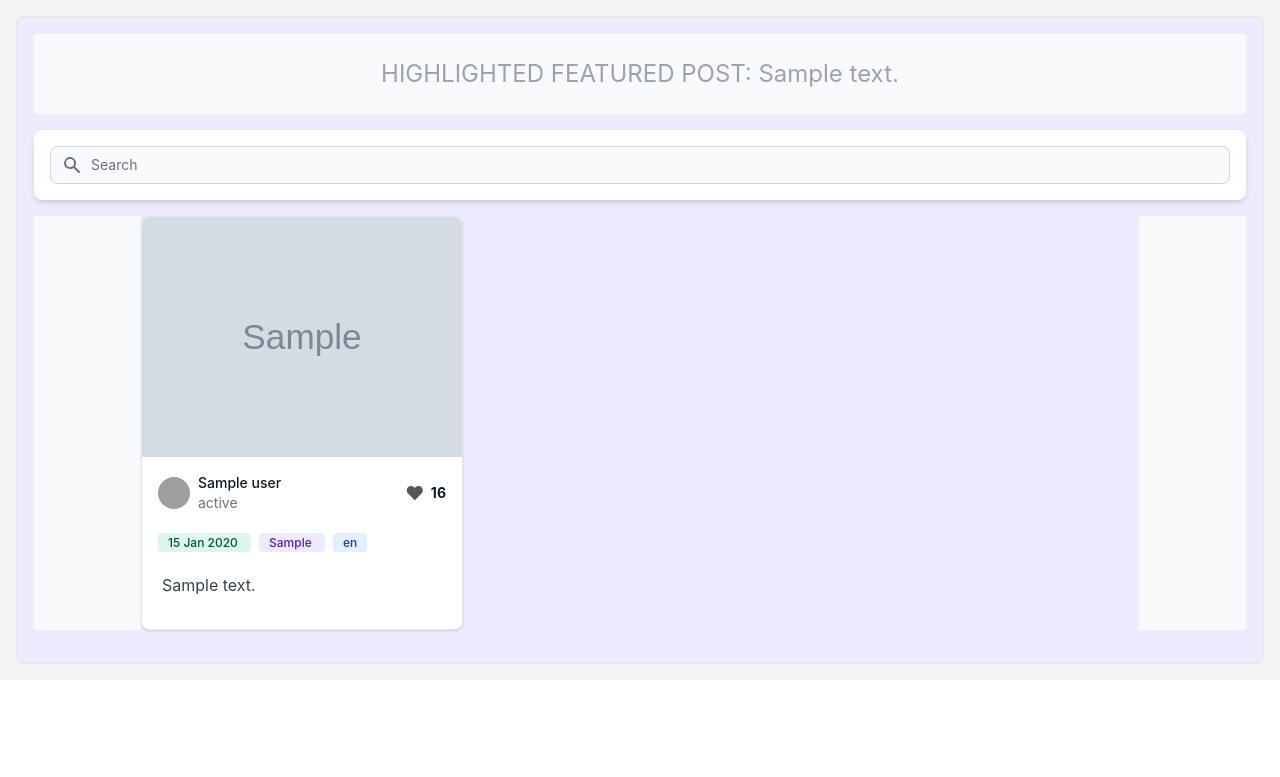
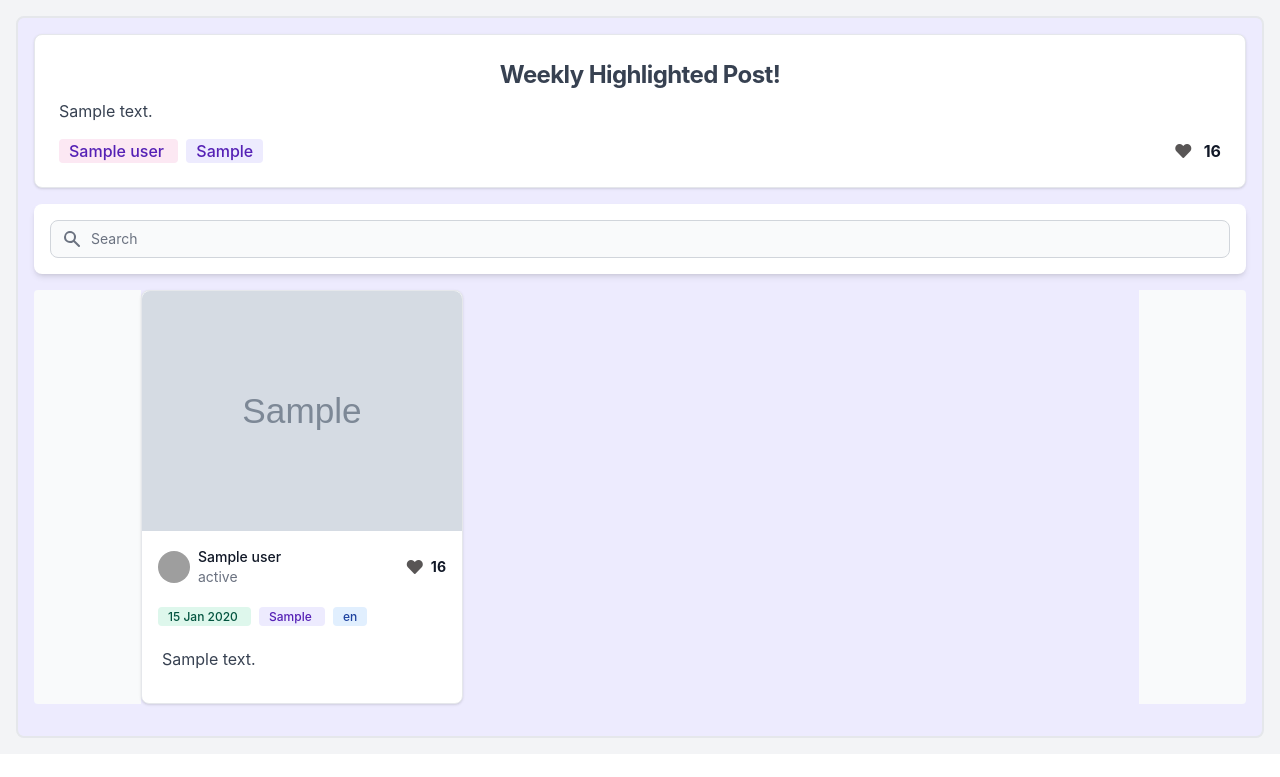
Before and after one commit to socratic617/cancer-care-management-platform, a Node project: template views/community-page.ejs in a window 1280 px wide. Shown: the top 777 px of the page. Run offline with Node 20 templates, Linux system fonts and the light colour scheme; the template is opened without the code that fills it: most values are stand-ins (such as "Sample title", 1, 10 or a date in 2020); grey boxes marked "Sample" are stand-in pictures; some libraries are stand-ins or nearby versions; grey boxes are pictures that could not be loaded.

Commit message:
cleaned up highlighted post feature w/ tailwind

```diff
--- a/views/community-page.ejs
+++ b/views/community-page.ejs
@@ -149,12 +149,84 @@
       <div class="bg-purple-100 p-4 border-2 border-gray-200  rounded-lg dark:border-gray-700">
 
         <!-- HIGHLIGHTED POST  -->
-        <div class="flex items-center justify-center mb-4 rounded bg-gray-50 dark:bg-gray-800 p-6">
+
+        <div class="block mb-4 p-6 bg-white border border-gray-200 rounded-lg shadow hover:bg-gray-100 dark:bg-gray-800 dark:border-gray-700 dark:hover:bg-gray-700 ">
+          <h5 class="text-center mb-2 text-2xl font-bold tracking-tight text-gray-700 dark:text-white">
+            Weekly Highlighted Post!
+          </h5>
+          <p class="font-normal text-gray-700 dark:text-gray-400">
+            <%= mostLikedJournal.description %>
+          </p>
+          <div class="mt-4 flex" >
+
+            <div class="flex-1 ">
+              <span
+                class="bg-pink-100 text-purple-800 text-s font-medium mr-2 px-2.5 py-0.5 rounded dark:bg-purple-900 dark:text-purple-300">
+
+
+                  <% if( mostLikedJournal.user['journal-user']=='Caregiver' || mostLikedJournal.user['caregiver-patient-name']=='' ){ %>
+                    <%=mostLikedJournal.user['warrior-name'] %>
+                      <% } else{ %>
+                        <%=mostLikedJournal.user['caregiver-patient-name'] %>
+                          <% } %>
+
+
+              </span>
+
+              <span
+                class="bg-purple-100 text-purple-800 text-s font-medium mr-2 px-2.5 py-0.5 rounded dark:bg-purple-900 dark:text-purple-300">
+                <%= mostLikedJournal.user["cancer-type"] %>
+              </span>
+            </div>
+
+
+            <!-- THIS IS WHERE I HAVE STARRED FAVORITES AND UNSTARRED FAVORITES -->
+            <div class="">
+              <span
+                class=" inline-flex items-right ">
+                <% if(mostLikedJournal.reactions[user._id] !==undefined){ %>
+                  <i class="pointer favorite fas fa-heart" style="color: #db0000;" id="<%= mostLikedJournal._id %>">
+                  </i>
+                  <% } else{ %>
+                    <%# adding an event listener to i tag for favorite %>
+                      <i class="pointer favorite fas fa-heart " style="color:#585555;" id="<%= mostLikedJournal._id %>">
+                      </i>
+                      <% } %>
+              </span>
+              <!-- turning user ids to an array using journals[i] and using .length method to get all user ids -->
+              <span
+                class="ml-2 font-bold text-gray-900 dark:text-white ">
+                <%= Object.keys(mostLikedJournal.reactions).length %>
+              </span>
+            </div>
+          </div>
+
+        </div>
+
+
+
+
+
+      <!-- <a href="#"
+        class="flex flex-col items-center bg-white border border-gray-200 rounded-lg shadow md:flex-row md:max-w-xl hover:bg-gray-100 dark:border-gray-700 dark:bg-gray-800 dark:hover:bg-gray-700">
+        <img class="object-cover w-full rounded-t-lg h-96 md:h-auto md:w-48 md:rounded-none md:rounded-s-lg"
+          src="/docs/images/blog/image-4.jpg" alt="">
+        <div class="flex flex-col justify-between p-4 leading-normal">
+          <h5 class="mb-2 text-2xl font-bold tracking-tight text-gray-900 dark:text-white">Noteworthy technology acquisitions
+            2021</h5>
+          <p class="mb-3 font-normal text-gray-700 dark:text-gray-400">
+
+          </p>
+        </div>
+      </a> -->
+
+
+        <!-- <div class="flex items-center justify-center mb-4 rounded bg-gray-50 dark:bg-gray-800 p-6">
           <p class="text-2xl text-gray-400 dark:text-gray-500">
             HIGHLIGHTED FEATURED POST:
-            <%= mostLikedJournal.description %>
+
           </p>
-        </div>
+        </div> -->
 
         <section class="bg-gray-50 dark:bg-gray-900 flex items-center pb-4 bg-purple-100">
           <div class="max-w-screen-xl w-full">
```
